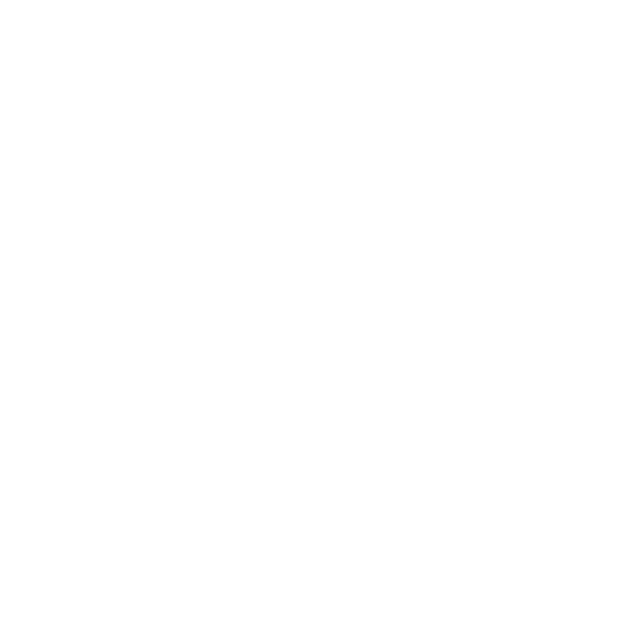
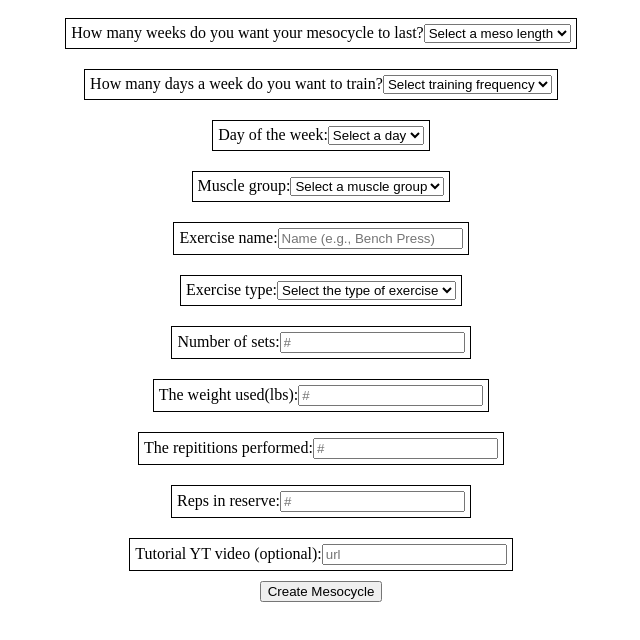
Before and after one commit to ZenTheMC/Zen-Training, a React (Create React App) app: page / in a window 1280 px wide. Shown: the top 640 px of the page, without its empty margins (319-959 px from the left). Built offline with nearby package versions, Linux system fonts and the light colour scheme.

Commit message:
first component+todo updates+new empty components

```diff
--- a/src/App.js
+++ b/src/App.js
@@ -1,8 +1,11 @@
 import React from "react";
+import WorkoutForm from "./WorkoutForm";
+import styles from "./App.module.css"
 
 const App = () => {
   return (
-    <div className="App">
+    <div className={styles.App}>
+      <WorkoutForm />
     </div>
   );
 }
--- /dev/null
+++ b/src/App.module.css
@@ -0,0 +1,5 @@
+/* .App {
+    display: flex;
+    justify-content: center;
+    align-items: center;
+} */
--- /dev/null
+++ b/src/DayForm.js
@@ -0,0 +1 @@
+// TODO : Separating WorkoutForm into smaller parts that are related or separated into another layer
--- /dev/null
+++ b/src/ExerciseForm.js
@@ -0,0 +1 @@
+// TODO : Separating WorkoutForm into smaller parts that are related or separated into another layer
--- /dev/null
+++ b/src/MesocycleForm.js
@@ -0,0 +1 @@
+// TODO : Separating WorkoutForm into smaller parts that are related or separated into another layer
--- /dev/null
+++ b/src/MuscleGroupForm.js
@@ -0,0 +1 @@
+// TODO : Separating WorkoutForm into smaller parts that are related or separated into another layer
--- a/src/WorkoutForm.js
+++ b/src/WorkoutForm.js
@@ -1,9 +1,13 @@
 import React, { useState } from "react";
+import styles from "./WorkoutForm.module.css"
 
 const WorkoutForm = () => {
-    const [workoutName, setWorkoutName] = useState("");
+    const [mesoLength, setMesoLength] = useState("");
+    const [daysPerWeek, setDaysPerWeek] = useState("");
+    const [dayOfWeek, setDayOfWeek] = useState("");
+    const [muscleGroup, setMuscleGroup] = useState("");
+    const [exerciseName, setExerciseName] = useState("");
     const [exerciseType, setExerciseType] = useState("");
-    const [muscleGroup, setMuscleGroup] = useState("");
     const [sets, setSets] = useState("");
     const [reps, setReps] = useState("");
     const [weight, setWeight] = useState("");
@@ -13,20 +17,161 @@ const WorkoutForm = () => {
     const handleSubmit = (event) => {
         event.preventDefault();
         // TODO : Submit the form data to Firebase
+
+        // Clear the form fields
+        setMesoLength("");
+        setDaysPerWeek("");
+        setDayOfWeek("");
+        setMuscleGroup("");
+        setExerciseName("");
+        setExerciseType("");
+        setSets("");
+        setReps("");
+        setWeight("");
+        setRirTarget("");
+        setYoutubeVideoId("");
     };
 
     return (
-        <form onSubmit={handleSubmit}>
-            <label>
-                Workout Name:
+        <form className={styles.WorkoutForm} onSubmit={handleSubmit}>
+            <label className={styles.labels}>
+                How many weeks do you want your mesocycle to last?
+                <select
+                    value={mesoLength}
+                    onChange={(event) => setMesoLength(event.target.value)} required>
+                    <option value="">Select a meso length</option>
+                    <option value="4">4</option>
+                    <option value="5">5</option>
+                    <option value="6">6</option>
+                </select>
+            </label>
+            <label className={styles.labels}>
+                How many days a week do you want to train?
+                <select
+                    value={daysPerWeek}
+                    onChange={(event) => setDaysPerWeek(event.target.value)} required>
+                    <option value="">Select training frequency</option>
+                    <option value="2">2</option>
+                    <option value="3">3</option>
+                    <option value="4">4</option>
+                    <option value="5">5</option>
+                    <option value="6">6</option>
+                </select>
+            </label>
+            <label className={styles.labels}>
+                Day of the week:
+                <select
+                    value={dayOfWeek}
+                    onChange={(event) => setDayOfWeek(event.target.value)} required>
+                    <option value="">Select a day</option>
+                    <option value="Monday">Monday</option>
+                    <option value="Tuesday">Tuesday</option>
+                    <option value="Wednesday">Wednesday</option>
+                    <option value="Thursday">Thursday</option>
+                    <option value="Friday">Friday</option>
+                    <option value="Saturday">Saturday</option>
+                    <option value="Sunday">Sunday</option>
+                </select>
+            </label>
+            <label className={styles.labels}>
+                Muscle group:
+                <select
+                    value={muscleGroup}
+                    onChange={(event) => setMuscleGroup(event.target.value)} required>
+                    <option value="">Select a muscle group</option>
+                    <option value="Chest">Chest</option>
+                    <option value="Back">Back</option>
+                    <option value="Triceps">Triceps</option>
+                    <option value="Biceps">Biceps</option>
+                    <option value="Side Delts">Side Delts</option>
+                    <option value="Rear Delts">Rear Delts</option>
+                    <option value="Front Delts">Front Delts</option>
+                    <option value="Quads">Quads</option>
+                    <option value="Hamstrings">Hamstrings</option>
+                    <option value="Glutes">Glutes</option>
+                    <option value="Calves">Calves</option>
+                    <option value="Traps">Traps</option>
+                    <option value="Forearms">Forearms</option>
+                    <option value="Abs">Abs</option>
+                    <option value="Other">Other</option>
+                </select>
+            </label>
+            <label className={styles.labels}>
+                Exercise name:
                 <input
                     type="text"
-                    value={workoutName}
-                    onChange={(event) => setWorkoutName(event.target.value)}
+                    value={exerciseName}
+                    onChange={(event) => setExerciseName(event.target.value)}
+                    placeholder="Name (e.g., Bench Press)"
                     required
                 />
             </label>
-            <button type="submit">Create Workout</button>
+            <label className={styles.labels}>
+                Exercise type:
+                <select
+                    value={exerciseType}
+                    onChange={(event) => setExerciseType(event.target.value)} required>
+                    <option value="">Select the type of exercise</option>
+                    <option value="Barbell">Barbell</option>
+                    <option value="Dumbbell">Dumbbell</option>
+                    <option value="Cable">Cable</option>
+                    <option value="Machine">Machine</option>
+                    <option value="Smith Machine">Smith Machine</option>
+                    <option value="Bodyweight">Bodyweight</option>
+                    <option value="Loaded Bodyweight">Loaded Bodyweight</option>
+                    <option value="Other">Other</option>
+                </select>
+            </label>
+            <label className={styles.labels}>
+                Number of sets:
+                <input
+                    type="number" min="0"
+                    value={sets}
+                    onChange={(event) => setSets(event.target.value)}
+                    placeholder="#"
+                    required
+                />
+            </label>
+            <label className={styles.labels}>
+                The weight used(lbs):
+                <input
+                    type="number" min="0"
+                    value={weight}
+                    onChange={(event) => setWeight(event.target.value)}
+                    placeholder="#"
+                    required
+                />
+            </label>
+            <label className={styles.labels}>
+                The repititions performed:
+                <input
+                    type="number" min="0"
+                    value={reps}
+                    onChange={(event) => setReps(event.target.value)}
+                    placeholder="#"
+                    required
+                />
+            </label>
+            <label className={styles.labels}>
+                Reps in reserve:
+                <input
+                    type="number" min="0"
+                    value={rirTarget}
+                    onChange={(event) => setRirTarget(event.target.value)}
+                    placeholder="#"
+                    required
+                />
+            </label>
+            <label className={styles.labels}>
+                Tutorial YT video (optional):
+                <input
+                    type="text"
+                    value={youtubeVideoId}
+                    onChange={(event) => setYoutubeVideoId(event.target.value)}
+                    placeholder="url"
+                />
+            </label>
+            <button type="submit">Create Mesocycle</button>
         </form>
     );
 }
--- /dev/null
+++ b/src/WorkoutForm.module.css
@@ -0,0 +1,12 @@
+.WorkoutForm {
+    display: flex;
+    flex-direction: column;
+    justify-content: center;
+    align-items: center;
+}
+
+.labels {
+    padding: 5px;
+    margin: 10px;
+    border: 1px solid;
+}
```
Also changed, not shown: 1 other file (tests, documents, lock files or other folders).
